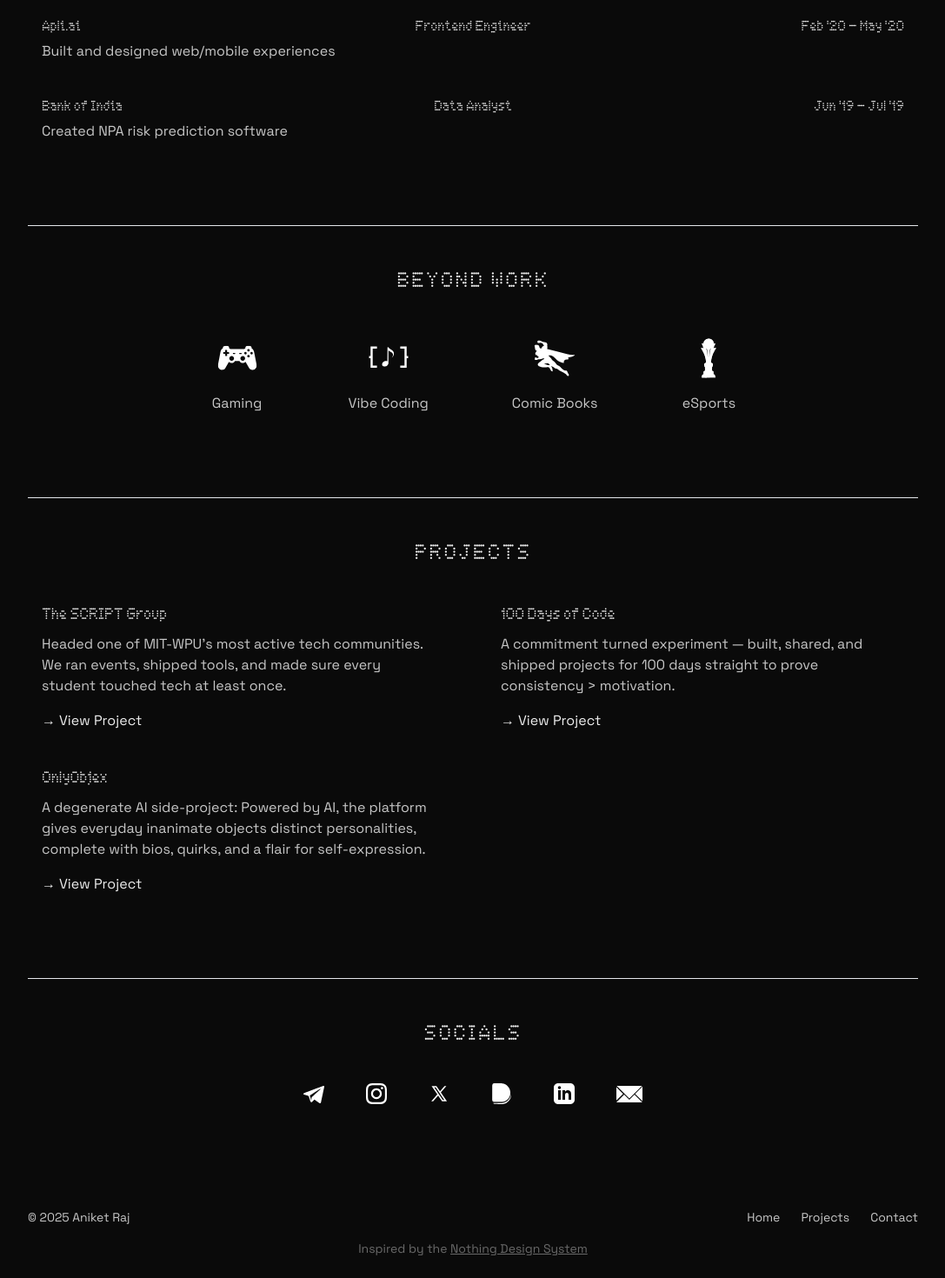
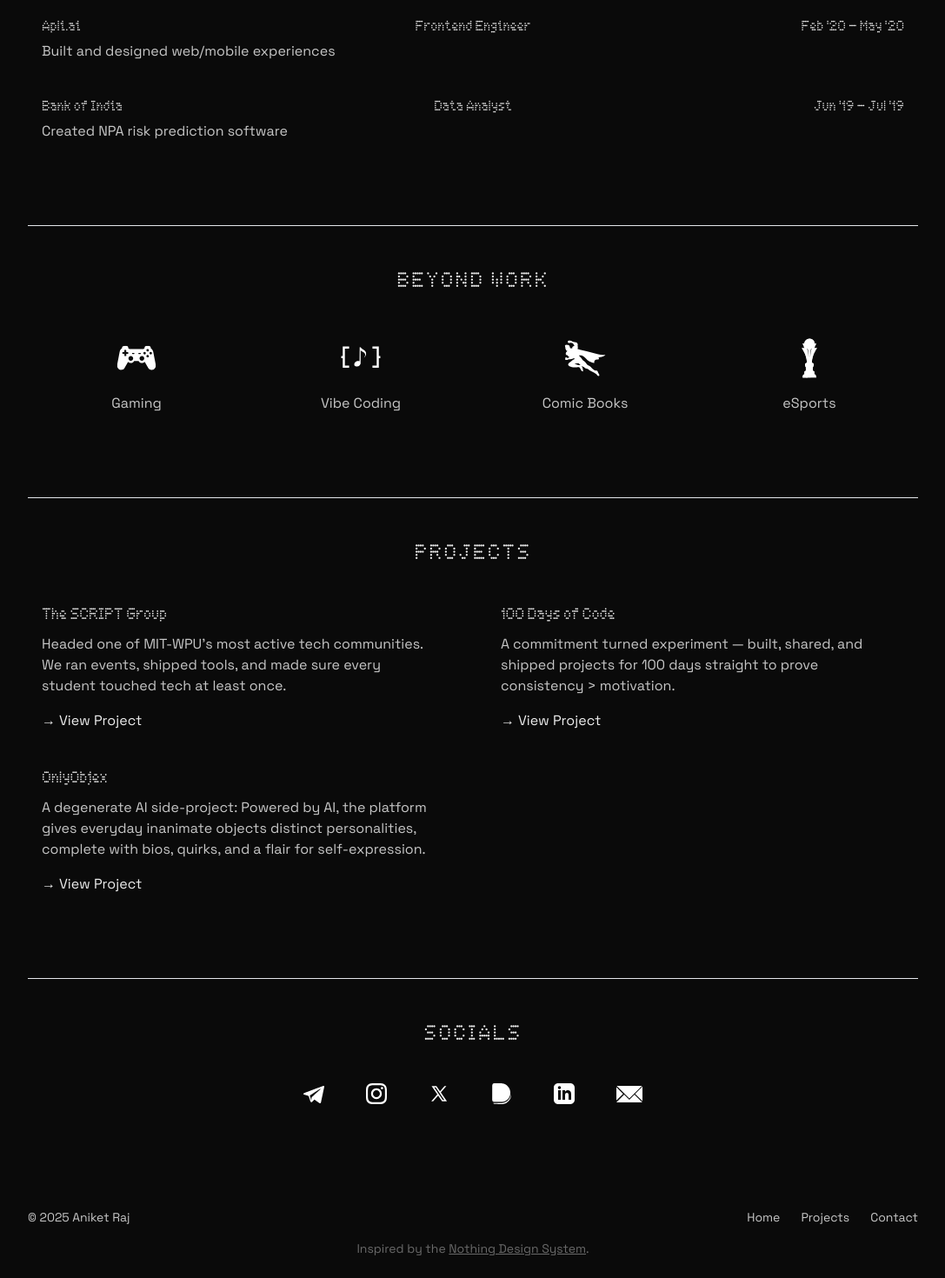
Before and after one commit to AniketRaj314/aniketraj-v2, a Next.js app: page / in a window 1280 px wide. Shown: the part 1243-2713 px from the top of the page at 87% size, without its empty margins (96-1183 px from the left). Built offline with nearby package versions, Linux system fonts and the light colour scheme.

Commit message:
Fixed spacing for the Beyond Work section

```diff
--- a/src/app/page.tsx
+++ b/src/app/page.tsx
@@ -97,7 +97,7 @@ export default function Home() {
       >
         <h2 className="text-2xl font-heading mb-10 tracking-widest text-center">BEYOND WORK</h2>
 
-        <div className="flex flex-wrap justify-center gap-24 text-muted text-sm sm:text-base">
+        <div className="grid grid-cols-2 sm:grid-cols-4 gap-x-8 sm:gap-x-10 gap-y-10 text-muted text-sm sm:text-base">
           {/* Gaming */}
           <div className="flex flex-col items-center space-y-2">
             <Image src="/icons/joystick.svg" alt="Gaming" width={64} height={64} />
@@ -304,6 +304,7 @@ export default function Home() {
           >
             Nothing Design System
           </a>
+          .
         </div>
       </footer>
     </>
```
